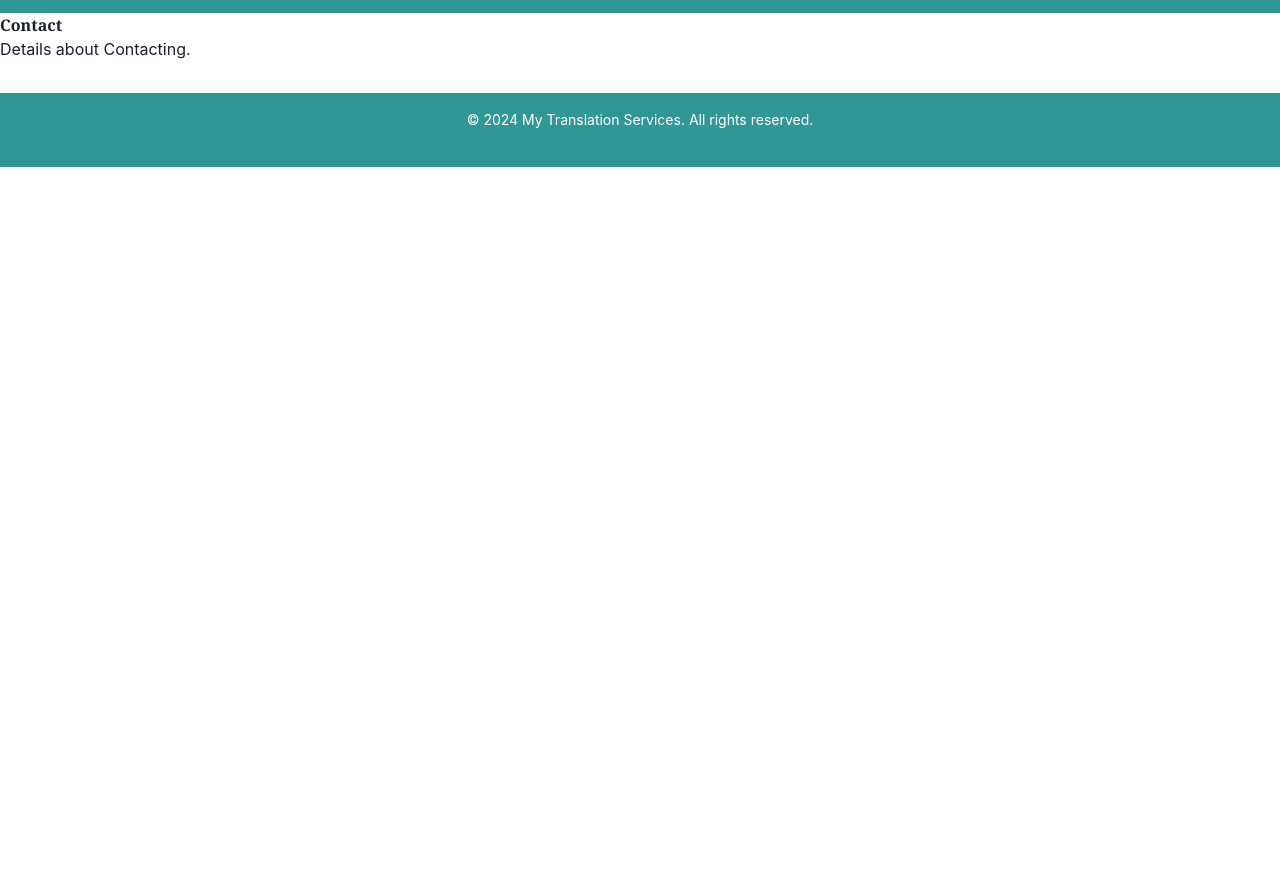
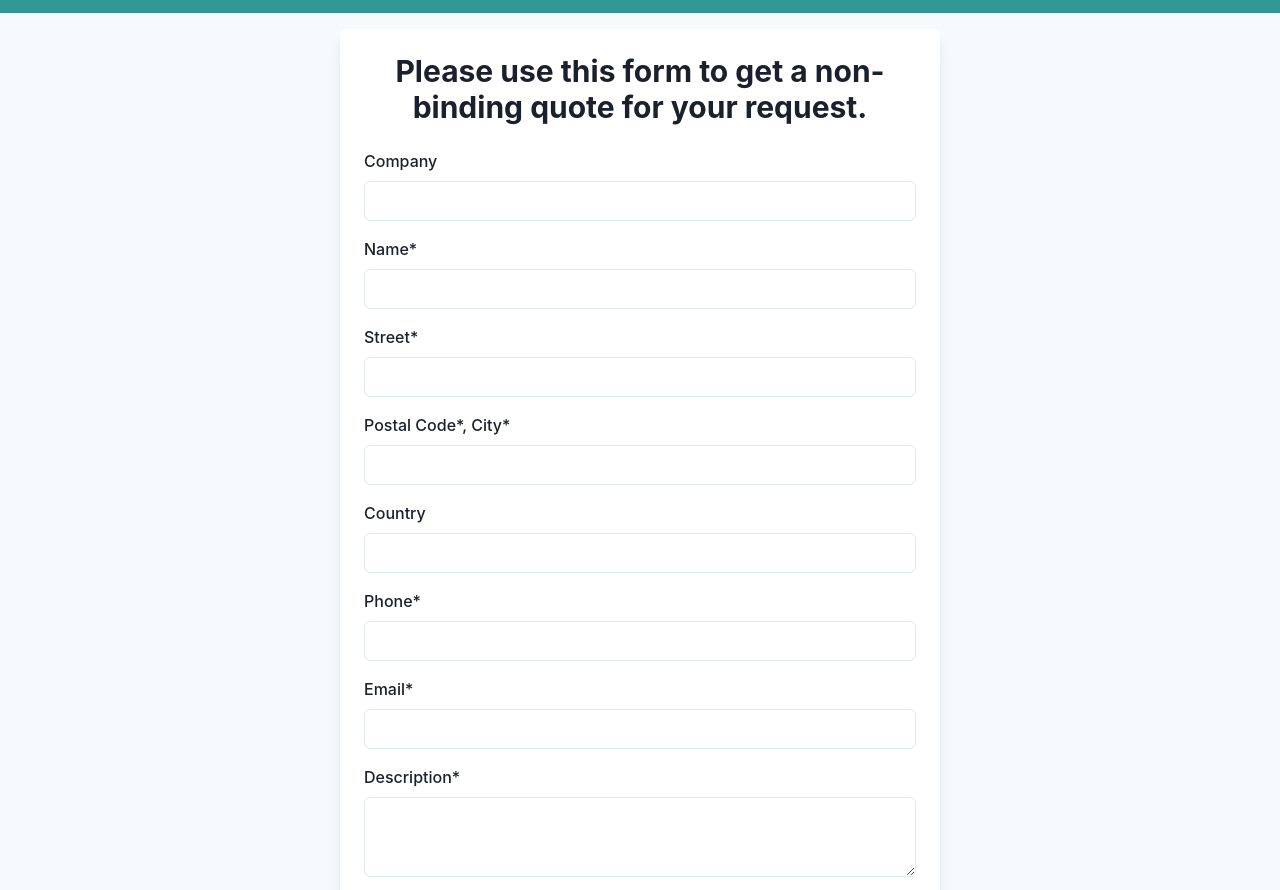
Before and after one commit to yuayixio/buehnerTranslation, a Gatsby site: page /contact in a window 1280 px wide. Shown: the part 55-945 px from the top of the page. Before the commit the page ends 800 px from the top, so only its background shows below. Built offline with nearby package versions, Linux system fonts and the light colour scheme; Gatsby itself is replaced by a stand-in of ours.

Commit message:
Add Contact Form

```diff
--- /dev/null
+++ b/src/components/ContactForm.js
@@ -0,0 +1,110 @@
+import React, { useState } from 'react';
+import { Box, FormControl, FormLabel, Input, Textarea, Button, Select, Heading, Text } from '@chakra-ui/react';
+import { contactForm } from '../content/contact-content'; // Import translations
+
+const ContactForm = ({ language }) => {
+    const content = contactForm[language];
+
+    // Define form state
+    const [formData, setFormData] = useState({
+        company: '',
+        name: '',
+        street: '',
+        postalCity: '',
+        country: '',
+        phone: '',
+        email: '',
+        description: '',
+        sourceLanguage: '',
+        targetLanguage: '',
+    });
+
+    const handleChange = (e) => {
+        const { name, value } = e.target;
+        setFormData({ ...formData, [name]: value });
+    };
+
+    const handleSubmit = (e) => {
+        e.preventDefault();
+        // Handle form submission here (e.g., send data to API or display confirmation)
+        console.log(formData);
+    };
+
+    return (
+        <Box as="form" onSubmit={handleSubmit} width="100%" maxWidth="600px" mx="auto" bg="white" p={6} borderRadius="md" boxShadow="lg">
+
+            {/* Form Header */}
+            <Box mb={6}>
+                <Heading as="h2" size="lg" textAlign="center" mb={4}>
+                    {content.formHeader}
+                </Heading>
+            </Box>
+
+            <FormControl id="company" mb={4}>
+                <FormLabel>{content.company}</FormLabel>
+                <Input type="text" name="company" value={formData.company} onChange={handleChange} />
+            </FormControl>
+
+            <FormControl id="name" mb={4}>
+                <FormLabel>{content.name}</FormLabel>
+                <Input type="text" name="name" value={formData.name} onChange={handleChange} required />
+            </FormControl>
+
+            <FormControl id="street" mb={4}>
+                <FormLabel>{content.street}</FormLabel>
+                <Input type="text" name="street" value={formData.street} onChange={handleChange} required />
+            </FormControl>
+
+            <FormControl id="postalCity" mb={4}>
+                <FormLabel>{content.postalCity}</FormLabel>
+                <Input type="text" name="postalCity" value={formData.postalCity} onChange={handleChange} required />
+            </FormControl>
+
+            <FormControl id="country" mb={4}>
+                <FormLabel>{content.country}</FormLabel>
+                <Input type="text" name="country" value={formData.country} onChange={handleChange} />
+            </FormControl>
+
+            <FormControl id="phone" mb={4}>
+                <FormLabel>{content.phone}</FormLabel>
+                <Input type="tel" name="phone" value={formData.phone} onChange={handleChange} required />
+            </FormControl>
+
+            <FormControl id="email" mb={4}>
+                <FormLabel>{content.email}</FormLabel>
+                <Input type="email" name="email" value={formData.email} onChange={handleChange} required />
+            </FormControl>
+
+            <FormControl id="description" mb={4}>
+                <FormLabel>{content.description}</FormLabel>
+                <Textarea name="description" value={formData.description} onChange={handleChange} required />
+            </FormControl>
+
+            <FormControl id="sourceLanguage" mb={4}>
+                <FormLabel>{content.sourceLanguage}</FormLabel>
+                <Select name="sourceLanguage" value={formData.sourceLanguage} onChange={handleChange}>
+                    <option value="en">English</option>
+                    <option value="de">Deutsch</option>
+                    <option value="fr">Français</option>
+                    <option value="zh">中文</option>
+                </Select>
+            </FormControl>
+
+            <FormControl id="targetLanguage" mb={4}>
+                <FormLabel>{content.targetLanguage}</FormLabel>
+                <Select name="targetLanguage" value={formData.targetLanguage} onChange={handleChange}>
+                    <option value="en">English</option>
+                    <option value="de">Deutsch</option>
+                    <option value="fr">Français</option>
+                    <option value="zh">中文</option>
+                </Select>
+            </FormControl>
+
+            <Button type="submit" colorScheme="teal" width="full" mt={6}>
+                {content.submit}
+            </Button>
+        </Box>
+    );
+};
+
+export default ContactForm;
--- a/src/components/Footer.js
+++ b/src/components/Footer.js
@@ -5,7 +5,7 @@ import { Box, Text } from '@chakra-ui/react';
 const Footer = () => (
     <Box as="footer" bg="teal.500" color="white" py={4} mt={8}>
         <Text textAlign="center" fontSize="sm">
-            &copy; {new Date().getFullYear()} My Translation Services. All rights reserved.
+            &copy; {new Date().getFullYear()} ©2009 - 2022 buehner translation, All Rights Reserved, 版权所有
         </Text>
     </Box>
 );
--- /dev/null
+++ b/src/content/contact-content.js
@@ -0,0 +1,58 @@
+export const contactForm = {
+    en: {
+        formHeader: "Please use this form to get a non-binding quote for your request.",
+        company: "Company",
+        name: "Name*",
+        street: "Street*",
+        postalCity: "Postal Code*, City*",
+        country: "Country",
+        phone: "Phone*",
+        email: "Email*",
+        description: "Description*",
+        sourceLanguage: "Source Language",
+        targetLanguage: "Target Language",
+        submit: "Submit",
+    },
+    de: {
+        formHeader: "Bitte nutzen Sie dieses Formular, um ein unverbindliches Angebot für Ihre Anfrage zu erhalten.",
+        company: "Firma",
+        name: "Name*",
+        street: "Straße*",
+        postalCity: "PLZ*, Ort*",
+        country: "Land",
+        phone: "Telefon*",
+        email: "eMail*",
+        description: "Beschreibung*",
+        sourceLanguage: "Ausgangssprache",
+        targetLanguage: "Zielsprache",
+        submit: "Absenden",
+    },
+    fr: {
+        formHeader: "Utilisez ce formulaire pour obtenir un devis non contraignant pour votre demande.",
+        company: "Société",
+        name: "Nom*",
+        street: "Rue*",
+        postalCity: "Code Postal*, Ville*",
+        country: "Pays",
+        phone: "Téléphone*",
+        email: "Email*",
+        description: "Description*",
+        sourceLanguage: "Langue Source",
+        targetLanguage: "Langue Cible",
+        submit: "Soumettre",
+    },
+    zh: {
+        formHeader: "请使用此表单获取您请求的非绑定报价。",
+        company: "公司",
+        name: "姓名*",
+        street: "街道*",
+        postalCity: "邮政编码*, 城市*",
+        country: "国家",
+        phone: "电话*",
+        email: "电子邮件*",
+        description: "描述*",
+        sourceLanguage: "源语言",
+        targetLanguage: "目标语言",
+        submit: "提交",
+    },
+};
--- a/src/pages/contact.js
+++ b/src/pages/contact.js
@@ -1,12 +1,25 @@
-// src/pages/about.js
-import React from 'react';
+import React, { useState } from 'react';
+import { Box } from '@chakra-ui/react';
 import Layout from '../components/Layout';
+import ContactForm from '../components/ContactForm';  // Import ContactForm
 
-const ContactPage = () => (
-    <Layout>
-        <h1>Contact</h1>
-        <p>Details about Contacting.</p>
-    </Layout>
-);
+const ContactPage = () => {
+    const [language, setLanguage] = useState('en');  // Default language is English
+
+    return (
+        <Layout>
+            <Box
+                minHeight="100vh"
+                display="flex"
+                justifyContent="center"
+                alignItems="center"
+                bg="gray.50"
+                p={4}
+            >
+                <ContactForm language={language} />
+            </Box>
+        </Layout>
+    );
+};
 
 export default ContactPage;
--- a/src/pages/index.js
+++ b/src/pages/index.js
@@ -3,6 +3,7 @@ import React, { useState } from 'react';
 import { Box, Heading, Text, Link, Flex, VStack, Image, Select } from '@chakra-ui/react';
 import Layout from '../components/Layout';
 import { rightbox } from '../content/index-content'; // Import translations
+import ContactForm from '../components/ContactForm';  // Import the contact form component
 
 const IndexPage = () => {
   // Set default language to English
@@ -139,6 +140,11 @@ const IndexPage = () => {
         </Flex>
       </Box>
 
+      {/* Contact Form Section */}
+      <Box py={16} px={6} bg="gray.50">
+        <ContactForm language={language} />
+      </Box>
+
       {/* Language Selector */}
       < Box px={6} textAlign="center" >
         <Select value={language} onChange={(e) => setLanguage(e.target.value)} width="200px" mx="auto">
```
